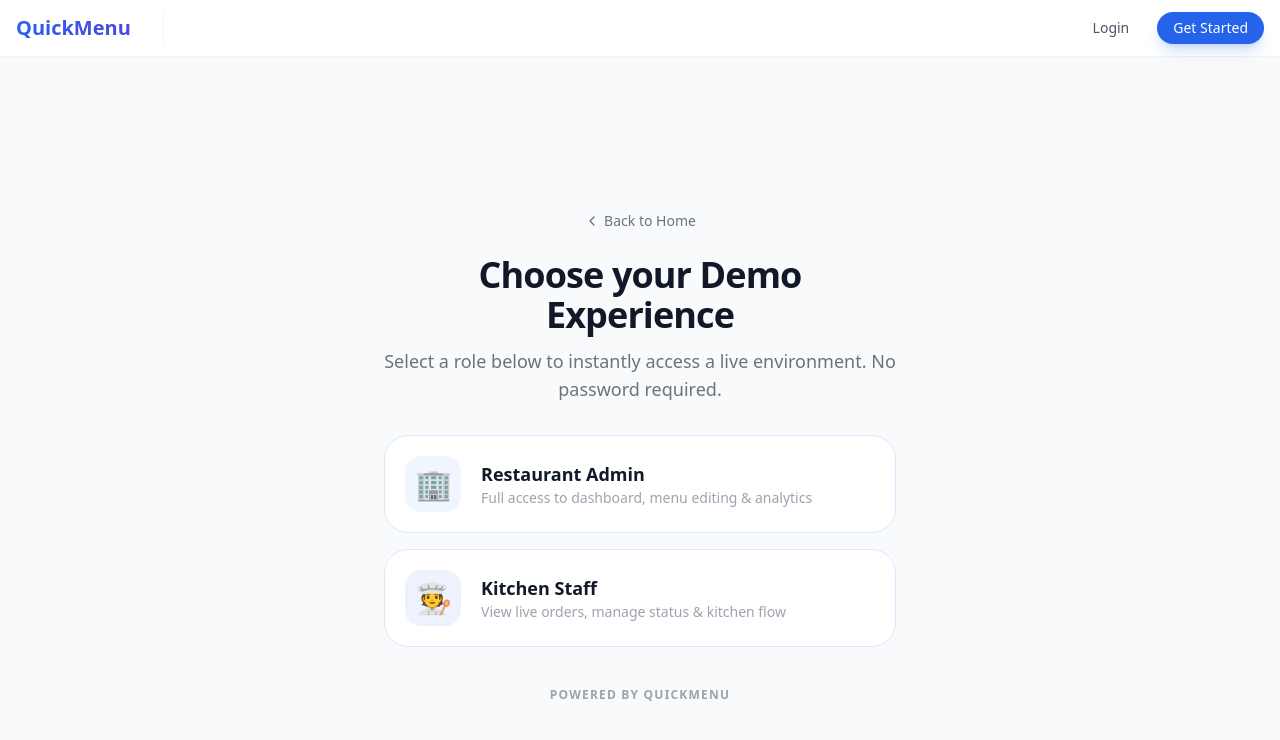
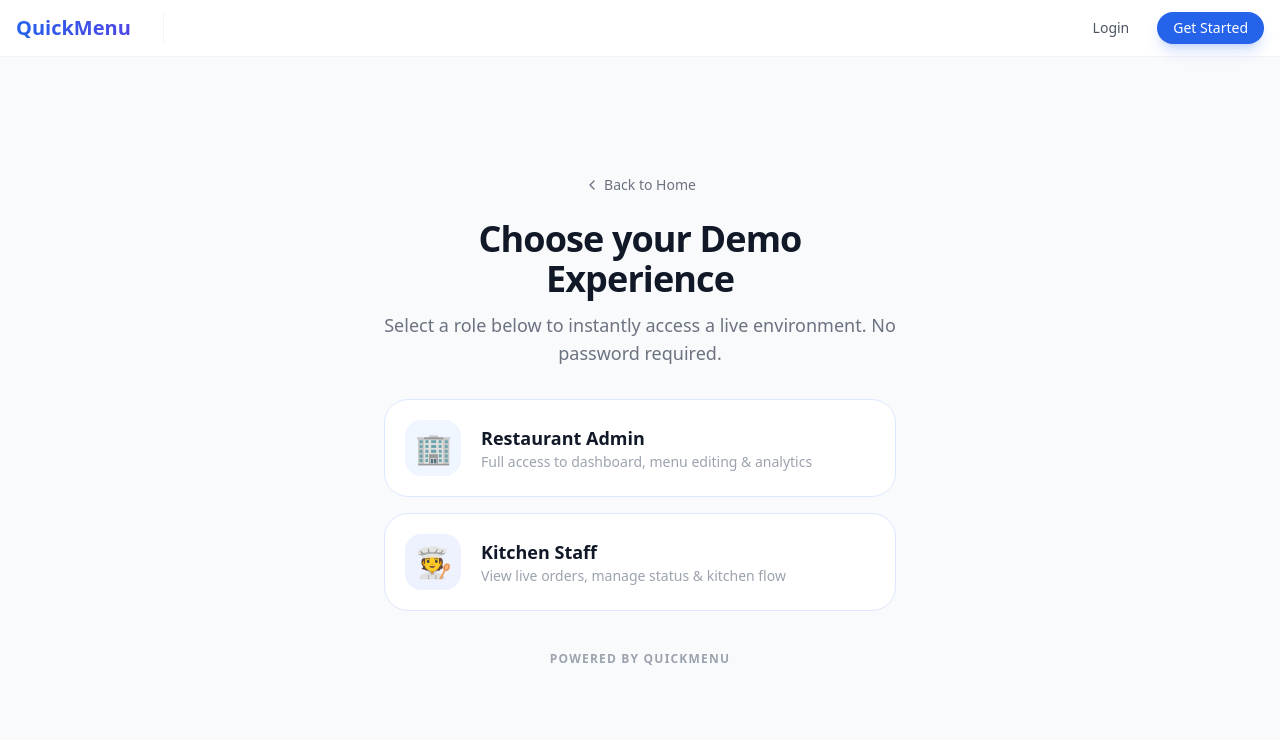
Before and after one commit to sohail24/Quick-Menu, a React (Vite) app in the folder frontend/: page /demo-selection in a window 1280 px wide. Shown: the top 740 px of the page. Built offline with nearby package versions, Linux system fonts and the light colour scheme.

Commit message:
fixed amount field in orders detail page, added timestamp in restauratn created time and fixed alignment of demo page entry point

```diff
--- a/frontend/src/pages/Admin/AdminOrderDetail.tsx
+++ b/frontend/src/pages/Admin/AdminOrderDetail.tsx
@@ -135,11 +135,11 @@ export default function AdminOrderDetail() {
         <div class="totals">
           <div class="total-row">
             <span>Subtotal</span>
-            <span>₹ ${order?.total ?? order?.amount ?? order?.grandTotal ?? order?.totalAmount ?? 0}</span>
+            <span>₹ ${order?.totalAmount ?? order?.total ?? order?.amount ?? order?.grandTotal ?? 0}</span>
           </div>
           <div class="total-row final">
             <span>Total Amount</span>
-            <span>₹ ${order?.total ?? order?.amount ?? order?.grandTotal ?? order?.totalAmount ?? 0}</span>
+            <span>₹ ${order?.totalAmount ?? order?.total ?? order?.amount ?? order?.grandTotal ?? 0}</span>
           </div>
         </div>
         <div class="divider"></div>
@@ -289,11 +289,11 @@ export default function AdminOrderDetail() {
               <div className="mt-8 pt-6 border-t border-gray-100">
                 <div className="flex justify-between items-center mb-2">
                   <span className="text-sm font-bold text-gray-500 uppercase tracking-widest">Subtotal</span>
-                  <span className="text-sm font-black text-gray-700">₹{(order?.total ?? order?.amount ?? 0).toFixed(2)}</span>
+                  <span className="text-sm font-black text-gray-700">₹{(order?.totalAmount ?? order?.total ?? order?.amount ?? 0).toFixed(2)}</span>
                 </div>
                 <div className="flex justify-between items-center">
                   <span className="text-base font-black text-gray-900 uppercase tracking-widest">Total Amount</span>
-                  <span className="text-2xl font-black text-blue-600">₹{(order?.total ?? order?.amount ?? 0).toFixed(2)}</span>
+                  <span className="text-2xl font-black text-blue-600">₹{(order?.totalAmount ?? order?.total ?? order?.amount ?? 0).toFixed(2)}</span>
                 </div>
               </div>
             </div>
--- a/frontend/src/pages/Admin/AdminOverview.tsx
+++ b/frontend/src/pages/Admin/AdminOverview.tsx
@@ -297,7 +297,7 @@ export default function AdminOverview() {
                   label="Created At"
                   value={
                     selectedRestaurant.createdAt
-                      ? new Date(selectedRestaurant.createdAt).toLocaleDateString()
+                      ? new Date(selectedRestaurant.createdAt).toLocaleString()
                       : '—'
                   }
                 />
--- a/frontend/src/pages/Auth/DemoSelection.tsx
+++ b/frontend/src/pages/Auth/DemoSelection.tsx
@@ -37,12 +37,12 @@ export default function DemoSelection() {
   }
 
   return (
-    <div className="min-h-screen bg-gray-50 flex flex-col relative overflow-hidden">
+    <div className="min-h-[calc(100vh-72px)] bg-gray-50 flex flex-col relative overflow-hidden">
         {/* Background Gradients */}
         <div className="absolute top-0 right-0 -z-10 w-[600px] h-[600px] bg-blue-100/50 rounded-full blur-3xl opacity-60 translate-x-1/3 -translate-y-1/4"></div>
         <div className="absolute bottom-0 left-0 -z-10 w-[500px] h-[500px] bg-indigo-100/50 rounded-full blur-3xl opacity-60 -translate-x-1/3 translate-y-1/4"></div>
 
-      <div className="container mx-auto px-4 py-8 flex-1 flex flex-col items-center justify-center">
+      <div className="container mx-auto px-4 py-4 flex-1 flex flex-col items-center justify-center">
 
         <div className="w-full max-w-lg">
           <div className="mb-8 text-center">
```
